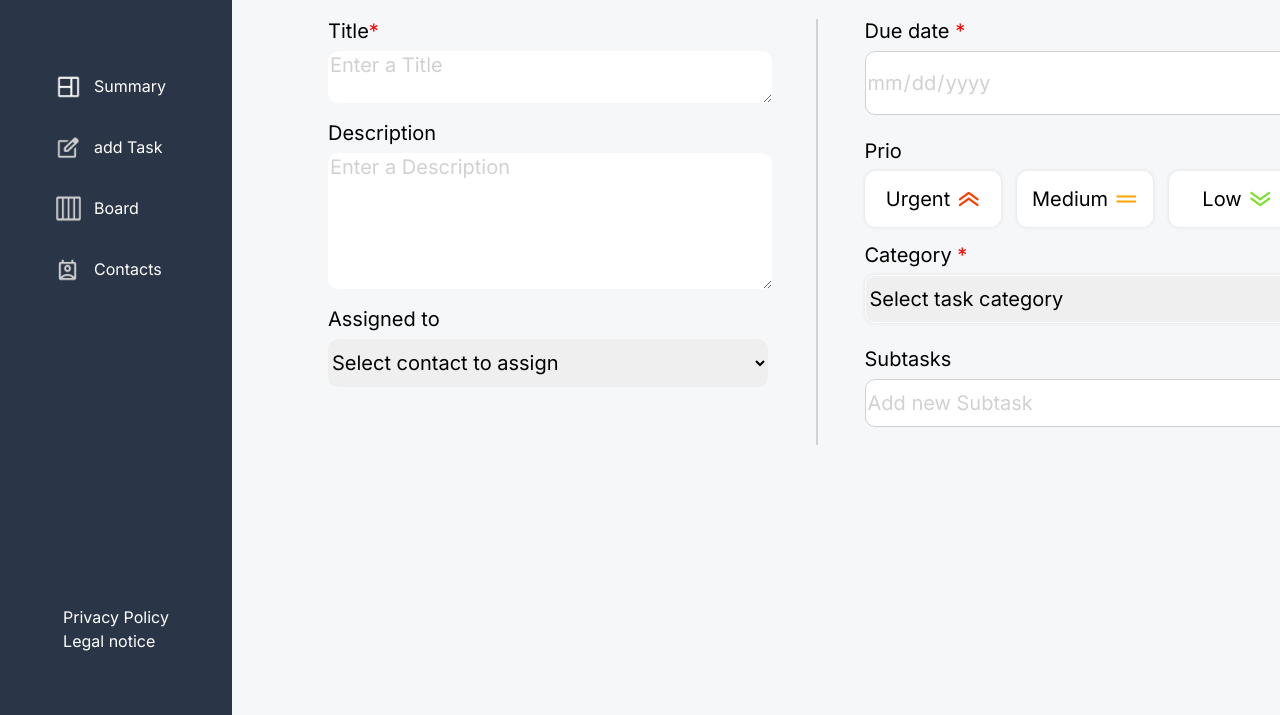
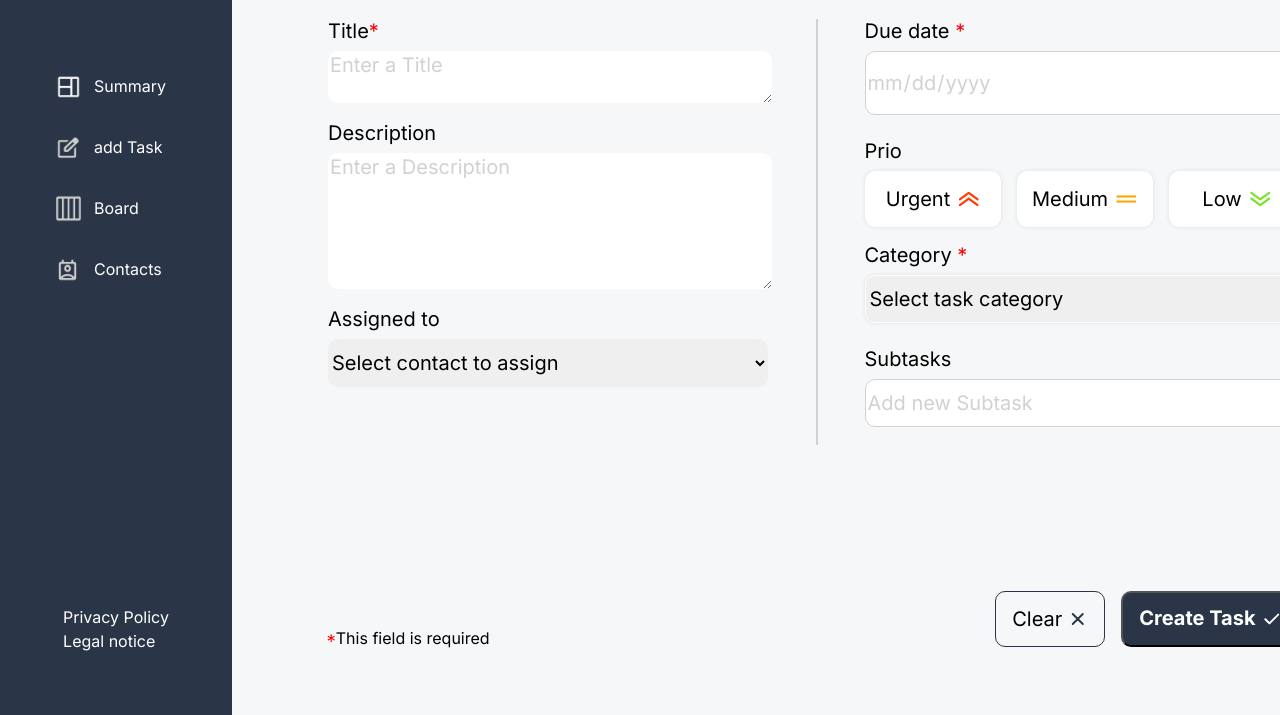
Before and after one commit to Getinger96/Join, a plain HTML site: page add_task.html in a window 1280 px wide. Shown: the part 437-1152 px from the top of the page. Drawn offline with Linux system fonts and the light colour scheme.

Commit message:
add task finisched html

```diff
--- a/Styles/add_task.css
+++ b/Styles/add_task.css
@@ -353,3 +353,64 @@ box-shadow: 0px 0px 4px 0px rgba(0,0,0,0.1);
 input:focus {
     outline: none;
 }
+
+
+.required_info_Container {
+    width: 170px;
+    height: 27px;
+    margin-top: -19px;
+    margin-left: 326px;
+}
+
+.Btn_Container {
+    width: 309px;
+    height: 56px;
+    margin-left: 995.25px;
+    display: flex;
+    gap: 16px;
+    margin-top: 146px;
+}
+
+.clear_Btn{
+    width: 110px;
+    height: 56px;
+    border-radius: 10px;
+    border: 1px solid #2A3647;
+    background-color: #F6F7F8;
+    padding: 16px;
+    display: flex;
+    gap: 4px;
+    align-items: center;
+    font-family: 'Inter';
+    font-weight: 400;
+    font-size: 20px;
+    line-height: 24px;
+}
+
+.Create_Btn {
+    width: 183px;
+    height: 56px;
+    border-radius: 10px;
+    padding: 16px;
+    display: flex;
+    gap: 4px;
+    align-items: center;
+    background-color: #2A3647;
+    font-family: 'Inter';
+    font-weight: 700;
+    font-size: 20px;
+    line-height: 25.2px;
+    color: #FFFFFF;
+}
+
+.clear-icon {
+
+    height: 24px;
+    width: 24px;
+
+}
+
+.create_icon {
+    height: 24px;
+    width: 24px;
+}
--- a/add_task.html
+++ b/add_task.html
@@ -84,6 +84,11 @@
 
 
 </div>
+<div class="Btn_Container">
+    <button class="clear_Btn">Clear <img class="clear-icon" src="assets/IMG/x_icon_clear.svg" alt=""></button>
+    <button class="Create_Btn">Create Task <img class="create_icon" src="assets/IMG/clear_Img.svg" alt=""></button>
+  </div>
+<div class="required_info_Container"><span class="red">*</span><span>This field is required</span></div>
 
 
 </body>
```
Also changed, not shown: assets/IMG/clear_Img.svg (added), assets/IMG/x_icon_clear.svg (added).
